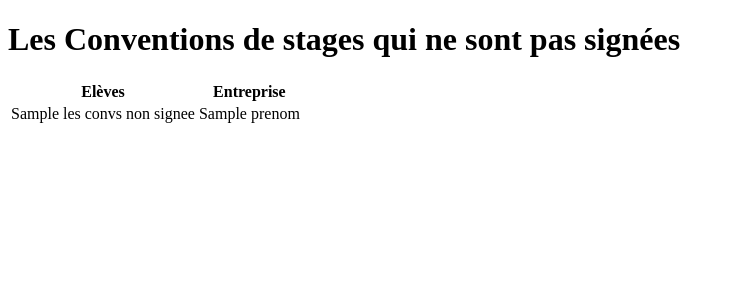
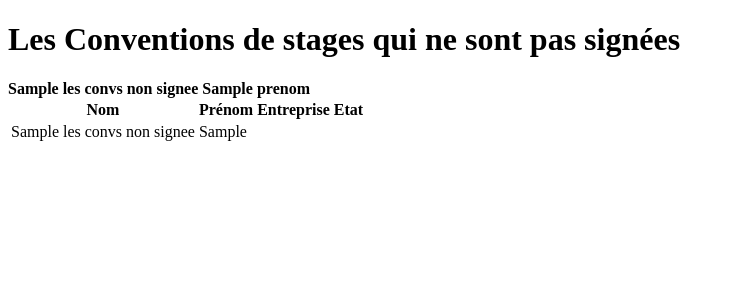
Before and after one commit to JRProjet/AppliStage, a PHP site: template view/stage/consultConvsNonSignees.php in a window 1280 px wide. Shown: the top 300 px of the page, without its empty margins (0-735 px from the left). Run offline with PHP 8.4, Linux system fonts and the light colour scheme; the template is opened without the code that fills it: most values are stand-ins (such as "Sample title", 1, 10 or a date in 2020).

Commit message:
Consultation qui affiche un tableau presque finit

```diff
--- a/view/stage/consultConvsNonSignees.php
+++ b/view/stage/consultConvsNonSignees.php
@@ -13,13 +13,21 @@
         echo '<table>
         <tr>
             <th>
-                Elèves
+                Nom
+            </th>
+            <th>
+                Prénom
             </th>
             <th>
                 Entreprise
             </th>
+            <th>
+                Etat
+            </th>
         </tr>';
-            echo "<strong><tr><td>$convsNonSignees->nom</td><td>$convsNonSignees->prenom</td></tr>";
+            echo "<strong><tr><prenom>$convsNonSignees->nom $convsNonSignees->prenom</td>
+            <td>$convsNonSignees->nomEntreprise</td>
+            <td>$convsNonSignees->libelleEtat</td></tr>";
     }
 }
 ?>
```
Also changed, not shown: model/StageManager.php (+7 -3 lines).
